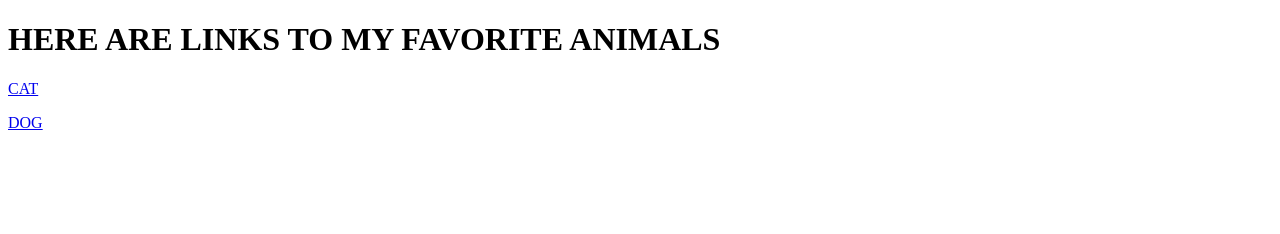
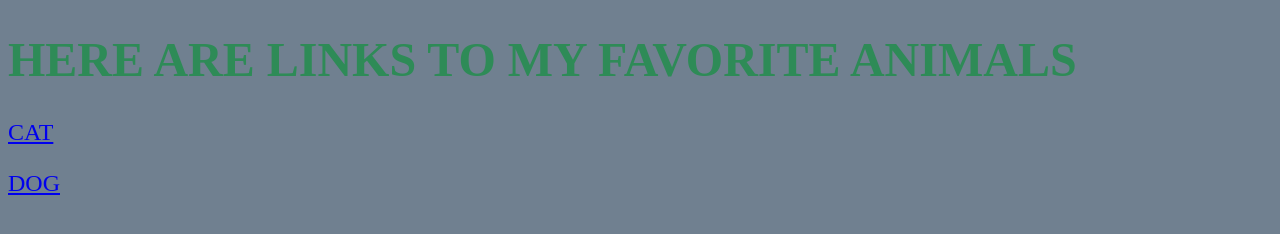
Before and after one commit to eleyjor/Demo, a plain HTML site: page index.html in a window 1280 px wide. Drawn offline with Linux system fonts and the light colour scheme.

Commit message:
Update index.html

```diff
--- a/index.html
+++ b/index.html
@@ -2,6 +2,7 @@
 <html>
 <head>
 <title>FAVORITE ANIMALS</title>
+  <link rel="stylesheet" type="text/css" href="Pages/style.css">
 </head>
 <body>
 <h1>HERE ARE LINKS TO MY FAVORITE ANIMALS</h1>
```
